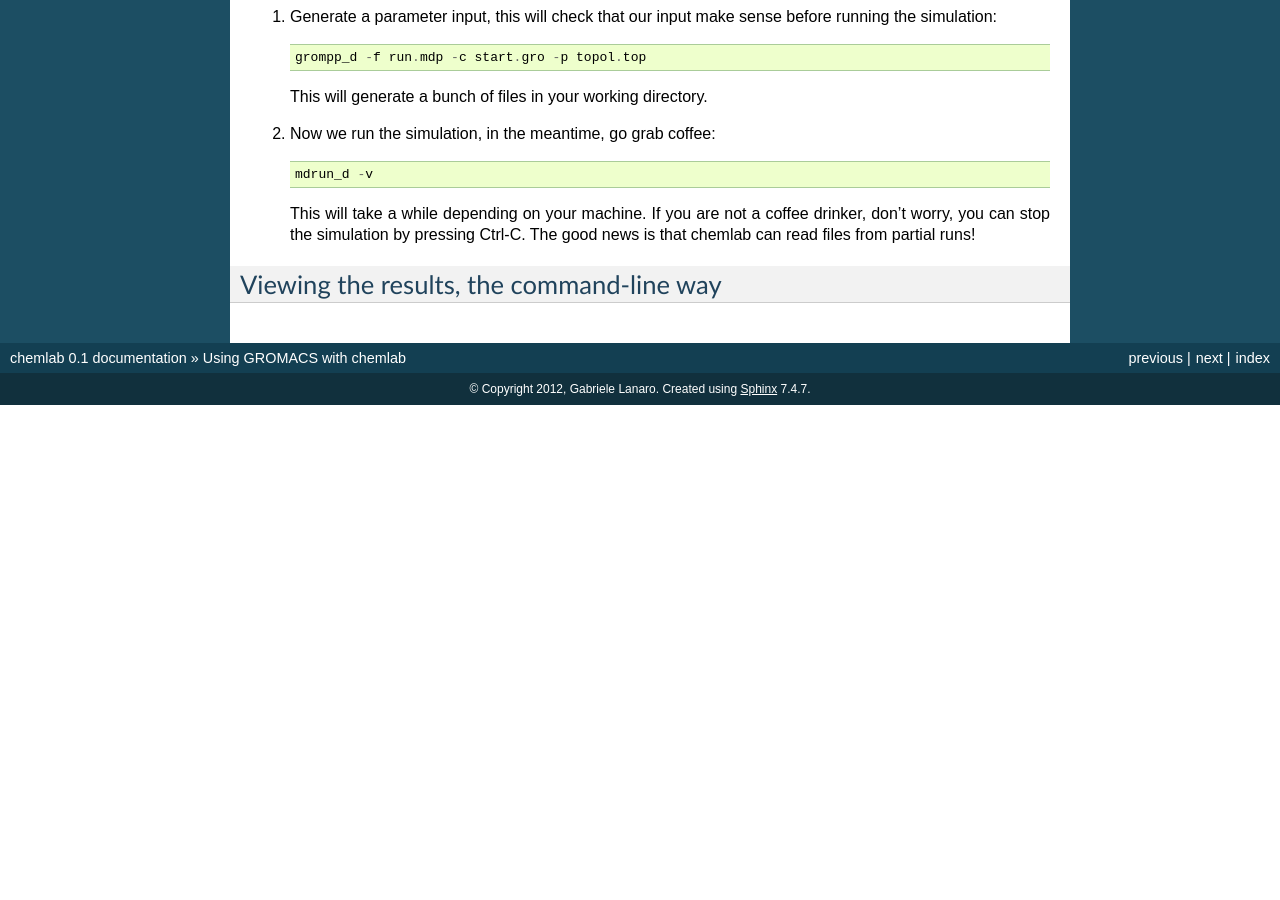
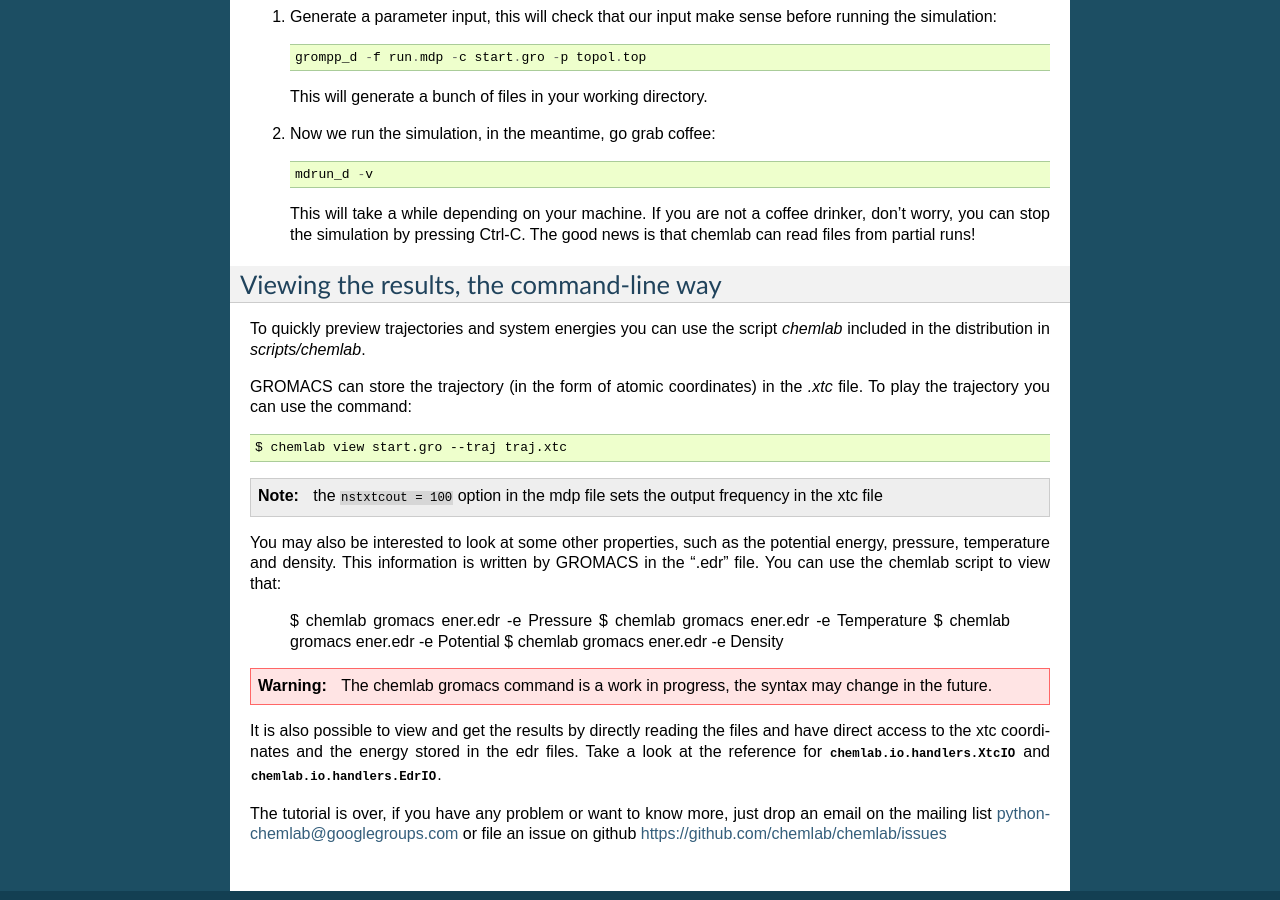
Before and after one commit to chemlab/chemlab, a Sphinx documentation site: the page built from docs/gromacs.rst, in a window 1280 px wide and 900 px high, scrolled down 3193 px. Built offline with Sphinx 7.4.7, drawn with Linux system fonts in a browser that asks for light colours; formulas are drawn with MathJax 3; before the commit the page ends 3598 px from its top, so only the background shows below that; some of the changed text lies outside the part shown.

Commit message:
Gromacs tutorial is done

```diff
--- a/docs/gromacs.rst
+++ b/docs/gromacs.rst
@@ -138,6 +138,7 @@
     integrator = md
     dt = 0.001
     nsteps = 200000
+    nstxtcout = 100
 
     rlist = 0.9
     coulombtype = pme
@@ -183,3 +184,38 @@
 
 Viewing the results, the command-line way
 -----------------------------------------
+
+To quickly preview trajectories and system energies you can use the
+script `chemlab` included in the distribution in `scripts/chemlab`.
+
+GROMACS can store the trajectory (in the form of atomic coordinates) in
+the `.xtc` file. To play the trajectory you can use the command::
+
+  $ chemlab view start.gro --traj traj.xtc
+
+.. note:: the ``nstxtcout = 100`` option in the mdp file sets the
+          output frequency in the xtc file
+
+You may also be interested to look at some other properties, such as
+the potential energy, pressure, temperature and density. This information
+is written by GROMACS in the ".edr" file. You can use the chemlab script
+to view that:
+
+  $ chemlab gromacs ener.edr -e Pressure
+  $ chemlab gromacs ener.edr -e Temperature
+  $ chemlab gromacs ener.edr -e Potential
+  $ chemlab gromacs ener.edr -e Density
+
+.. warning:: The chemlab gromacs command is a work in progress, the
+             syntax may change in the future.
+
+It is also possible to view and get the results by directly reading
+the files and have direct access to the xtc coordinates and the energy
+stored in the edr files. Take a look at the reference for
+:py:class:`chemlab.io.handlers.XtcIO` and
+:py:class:`chemlab.io.handlers.EdrIO`.
+
+
+The tutorial is over, if you have any problem or want to know more,
+just drop an email on the mailing list python-chemlab@googlegroups.com
+or file an issue on github https://github.com/chemlab/chemlab/issues
--- a/docs/installation.rst
+++ b/docs/installation.rst
@@ -5,7 +5,7 @@
 chemlab is currently tested on Ubuntu 12.10. First
 install the dependencies::
 
-    $ sudo apt-get install python-numpy python-scipy python-pyside python-opengl cython
+    $ sudo apt-get install python-numpy python-scipy python-matplotlib python-pyside python-opengl cython
 
 Download chemlab and install it from the setup.py included in the
 package::
@@ -27,7 +27,7 @@
 Quickstart
 ----------
 
-This section is still to do.
+.. todo:: This section is still to do.
 
 
 Development
```
Also changed, not shown: 1 other file.
